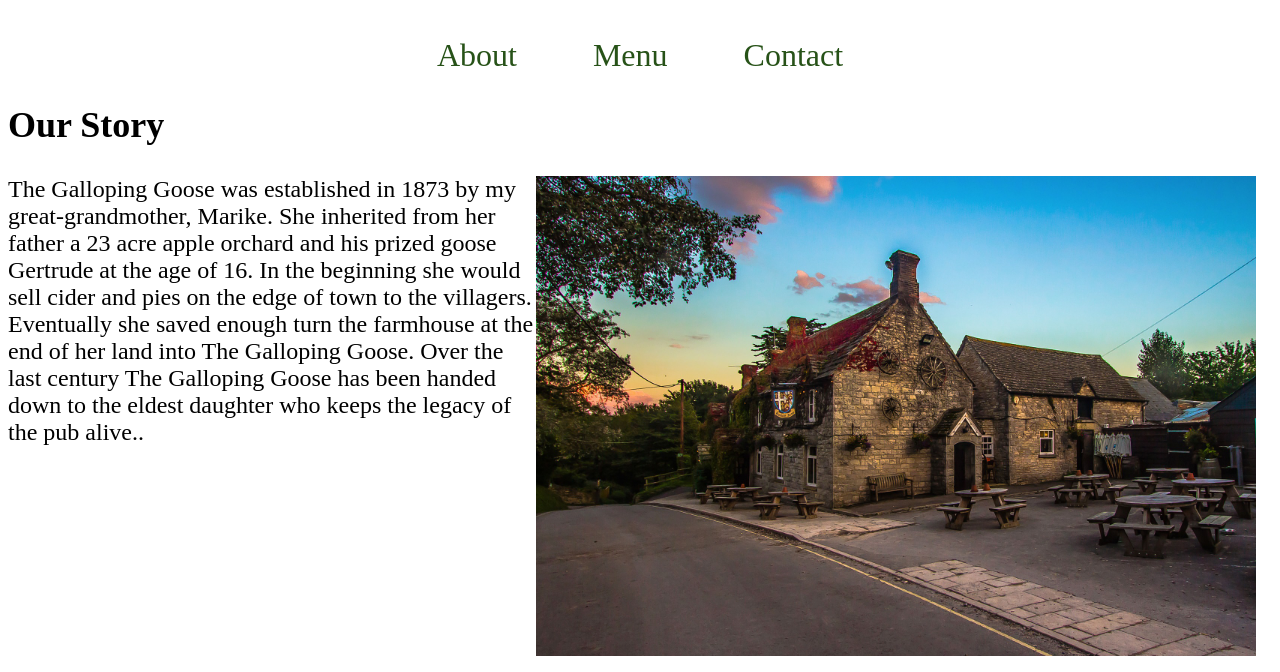
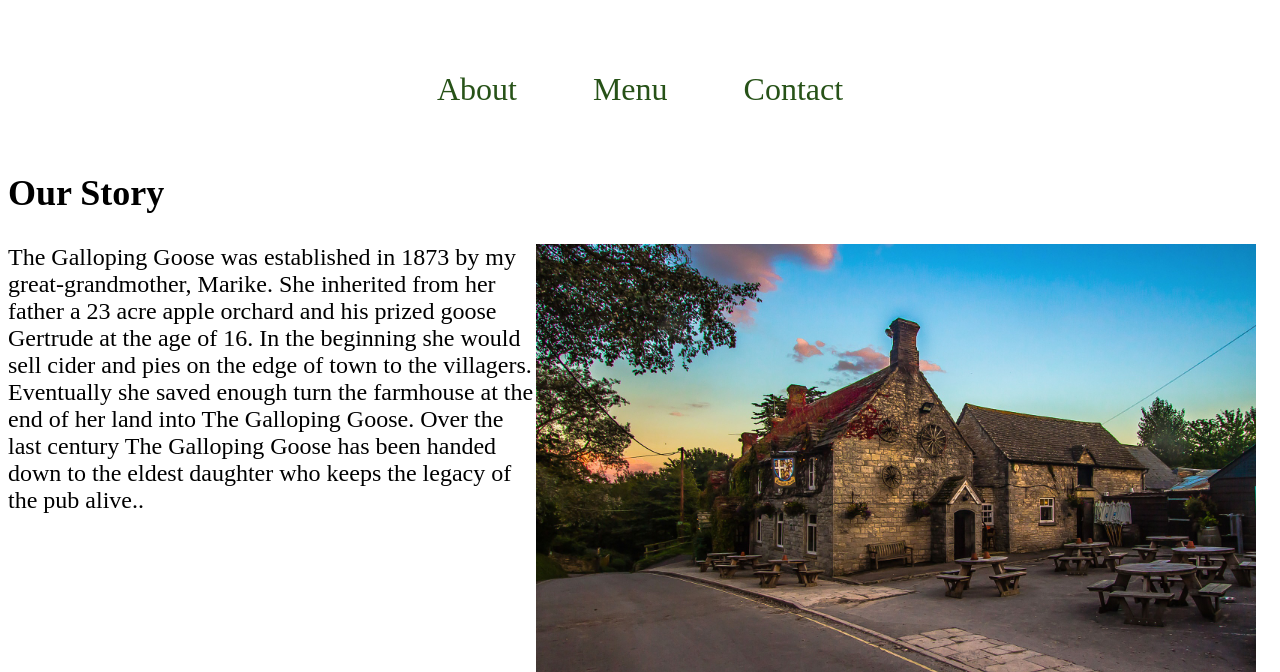
Before and after one commit to WillaRogers/Labs, a plain HTML site: page Lab11/index.html in a window 1280 px wide. Shown: the part 128-800 px from the top of the page. Drawn offline with Linux system fonts and the light colour scheme.

Commit message:
Lab 11 Resubmitted

```diff
--- a/Lab11/styles.css
+++ b/Lab11/styles.css
@@ -27,7 +27,8 @@ header>nav>a{
     text-decoration: none;
     padding: 2rem;
     text-align: center;
-    /*Add display:inline-block; so the navigation links don't overlap*/
+    display: inline-block;
+
 
 }
 header>nav{
```
Also changed, not shown: Lab11/index.html (+1 -1 lines).
